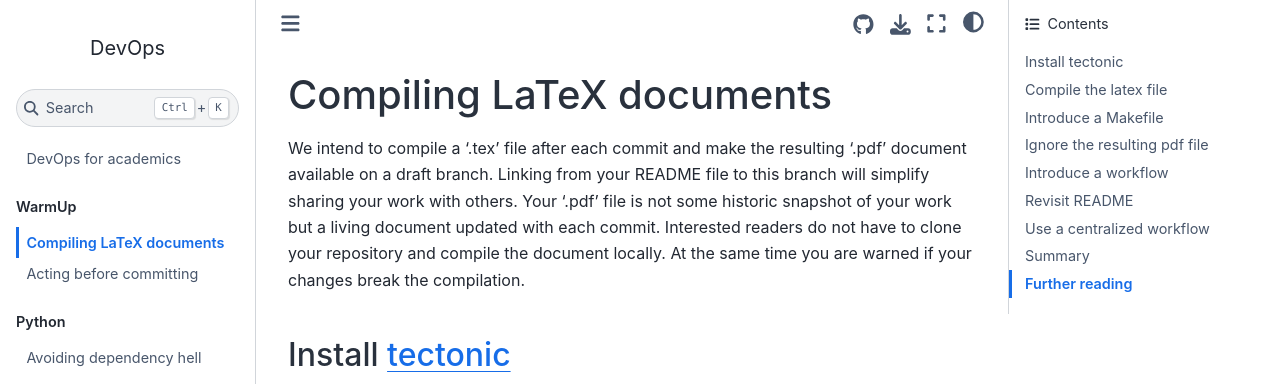
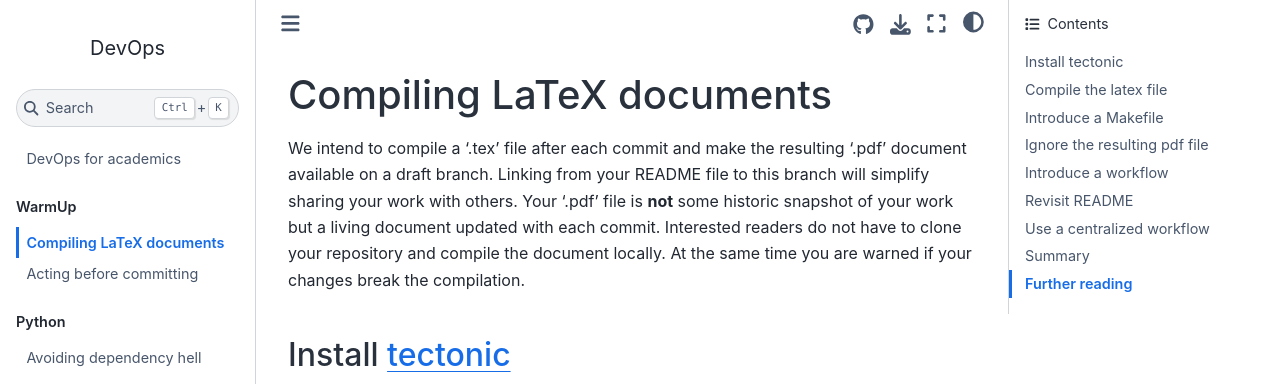
Before and after one commit to tschm/docs2github, a Jupyter Book: the page built from book/docs/latex.md, in a window 1280 px wide and 900 px high. Shown: the top 384 px of the window. Built offline with Jupyter Book 1.0.4 settings and Sphinx 7.4.7 and the Sphinx Book theme 1.1.4, drawn with Linux system fonts in a browser that asks for light colours; comment, search, counter and statistics services are not loaded; some of the changed text lies outside the part shown.

````diff
--- a/book/docs/latex.md
+++ b/book/docs/latex.md
@@ -4,7 +4,7 @@ We intend to compile a '.tex' file after each commit and make
 the resulting '.pdf' document available on a draft branch.
 Linking from your README file to this branch will
 simplify sharing your work with others. Your '.pdf' file
-is not some historic snapshot of your work but a living document
+is **not** some historic snapshot of your work but a living document
 updated with each commit. Interested readers do not have
 to clone your repository and compile the document locally.
 At the same time you are warned if your changes break
@@ -153,7 +153,7 @@ The README file is the main entry point for any repository.
 This paper is about ...
 ```
 
-This will create a Headline with a link to your pdf file
+This will create a headline with a link to your pdf file
 on the draft branch.
 
 ## Use a centralized workflow
````
Also changed, not shown: other parts of book/docs/latex.md (+4 -0 lines).
